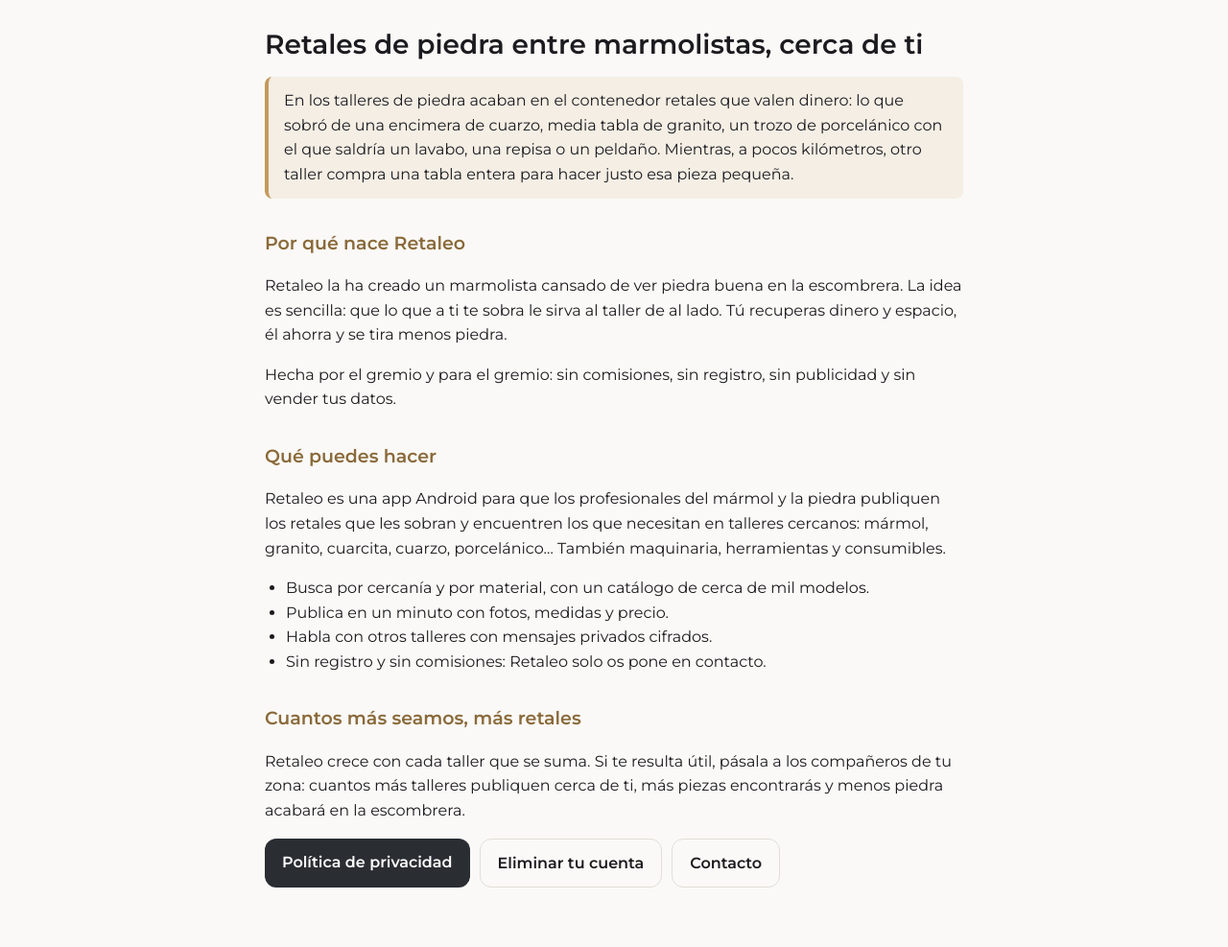
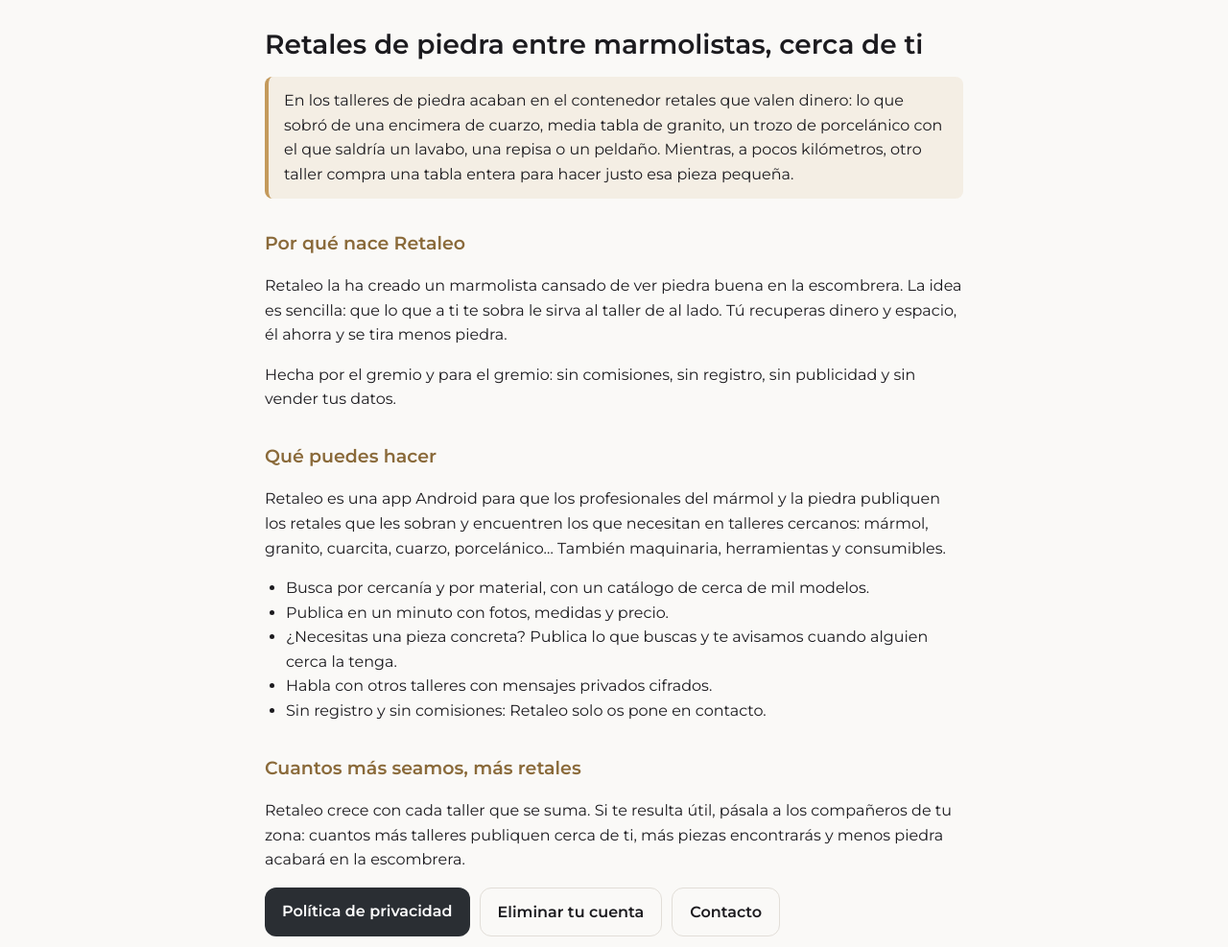
Before and after one commit to manarjomar/retaleo-web, a plain HTML site: page index.html in a window 1280 px wide. Shown: the part 102-1089 px from the top of the page at 96% size. Drawn offline with Linux system fonts and the light colour scheme.

Commit message:
Web: se busca
Co-Authored-By: Claude Opus 5.5 <noreply@anthropic.com>
Claude-Session: https://claude.ai/code/session_01TxAz4bZjcNmn81UAdWxDvV

```diff
--- a/index.html
+++ b/index.html
@@ -24,6 +24,7 @@
 <ul>
 <li>Busca por cercanía y por material, con un catálogo de cerca de mil modelos.</li>
 <li>Publica en un minuto con fotos, medidas y precio.</li>
+<li>¿Necesitas una pieza concreta? Publica lo que buscas y te avisamos cuando alguien cerca la tenga.</li>
 <li>Habla con otros talleres con mensajes privados cifrados.</li>
 <li>Sin registro y sin comisiones: Retaleo solo os pone en contacto.</li>
 </ul>
```
